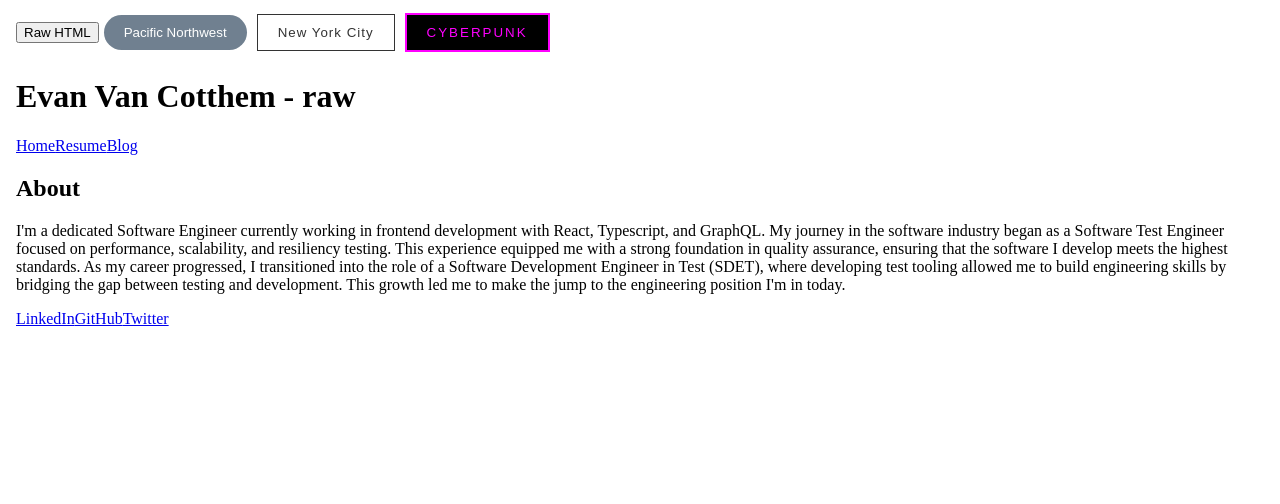
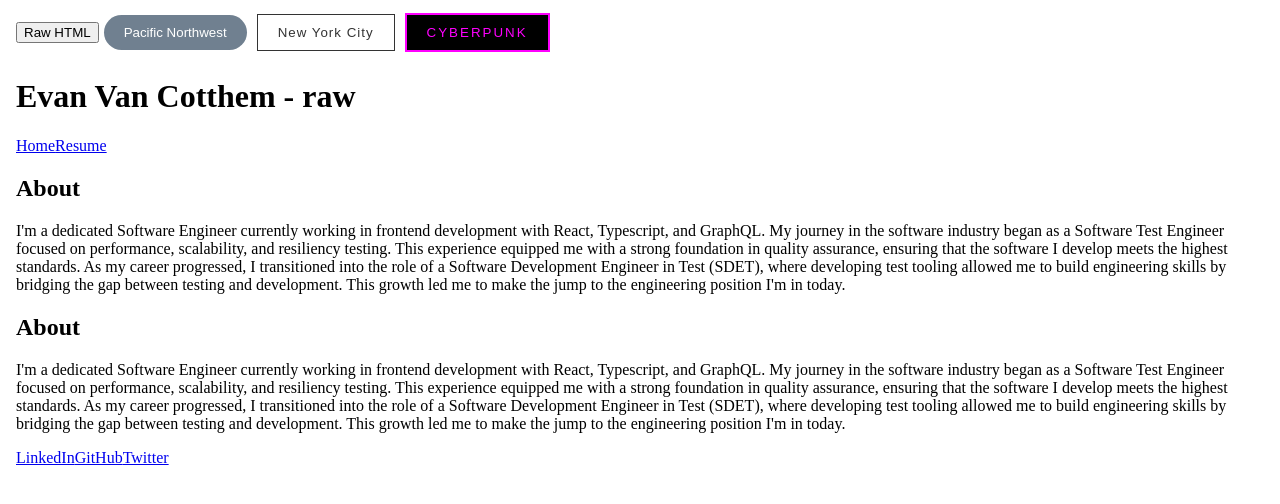
Before and after one commit to evancotthem/personal-site, a React (Vite) app: page / in a window 1280 px wide. Shown: the top 504 px of the page. Built offline with nearby package versions, Linux system fonts and the light colour scheme.

Commit message:
Add About

```diff
--- a/src/Home.tsx
+++ b/src/App.tsx
@@ -1,6 +1,8 @@
 import { useState } from "react";
-import { BrowserRouter as Router, Link } from "react-router-dom";
+import { BrowserRouter as Router, Routes, Route, Link } from "react-router-dom";
 import ThemeNav from "./components/ThemeNav";
+import About from "./components/About";
+import Resume from "./components/Resume";
 import "./css/css.css";
 
 export type Theme = {
@@ -29,7 +31,7 @@ const THEMES = new Array<Theme>(
   ]
 );
 
-function Home() {
+export default function App() {
   const [theme, setTheme] = useState(localStorage.getItem("theme") || "raw");
 
   function handleThemeClick(theme: string) {
@@ -41,18 +43,17 @@ function Home() {
     <Router>
       <body className={theme}>
         <ThemeNav themes={THEMES} onClick={handleThemeClick} />
-        <header>
+        <header className={theme}>
           <h1>Evan Van Cotthem - {theme}</h1>
           <nav>
             <Link to="/">Home</Link>
             <Link to="/resume">Resume</Link>
-            <Link to="/blog">Blog</Link>
           </nav>
         </header>
-        <main>
+        <main className={theme}>
           <section>
-            <h1>About</h1>
-            <p>
+            <h1 className={theme}>About</h1>
+            <p className={theme}>
               I'm a dedicated Software Engineer currently working in frontend
               development with React, Typescript, and GraphQL. My journey in the
               software industry began as a Software Test Engineer focused on
@@ -67,7 +68,11 @@ function Home() {
             </p>
           </section>
         </main>
-        <footer>
+        <Routes>
+          <Route path="/" element={<About theme={theme} />} />
+          <Route path="/resume" element={<Resume />} />
+        </Routes>
+        <footer className={theme}>
           <Link to="https://www.linkedin.com/in/evancotthem">LinkedIn</Link>
           <Link to="https://github.com/evancotthem">GitHub</Link>
           <Link to="https://twitter.com/evancotthem">Twitter</Link>
@@ -76,5 +81,3 @@ function Home() {
     </Router>
   );
 }
-
-export default Home;
--- /dev/null
+++ b/src/components/About.tsx
@@ -0,0 +1,22 @@
+export default function About(theme: string) {
+  return (
+    <main className={theme}>
+      <section>
+        <h1 className={theme}>About</h1>
+        <p className={theme}>
+          I'm a dedicated Software Engineer currently working in frontend
+          development with React, Typescript, and GraphQL. My journey in the
+          software industry began as a Software Test Engineer focused on
+          performance, scalability, and resiliency testing. This experience
+          equipped me with a strong foundation in quality assurance, ensuring
+          that the software I develop meets the highest standards. As my career
+          progressed, I transitioned into the role of a Software Development
+          Engineer in Test (SDET), where developing test tooling allowed me to
+          build engineering skills by bridging the gap between testing and
+          development. This growth led me to make the jump to the engineering
+          position I'm in today.
+        </p>
+      </section>
+    </main>
+  );
+}
--- a/src/components/ThemeNav.tsx
+++ b/src/components/ThemeNav.tsx
@@ -1,4 +1,4 @@
-import { Theme } from "../Home";
+import { Theme } from "../App";
 
 interface ThemeNavProps {
   themes: Array<Theme>;
@@ -15,6 +15,7 @@ export default function ThemeNav({ themes, onClick }: ThemeNavProps) {
               onClick(theme.code);
             }}
             className={theme.code}
+            key={theme.code}
           >
             {theme.name}
           </button>
--- a/src/main.tsx
+++ b/src/main.tsx
@@ -1,9 +1,9 @@
 import React from "react";
 import ReactDOM from "react-dom/client";
-import Home from "./Home.tsx";
+import App from "./App.tsx";
 
 ReactDOM.createRoot(document.getElementById("root")!).render(
   <React.StrictMode>
-    <Home />
+    <App />
   </React.StrictMode>
 );
```
